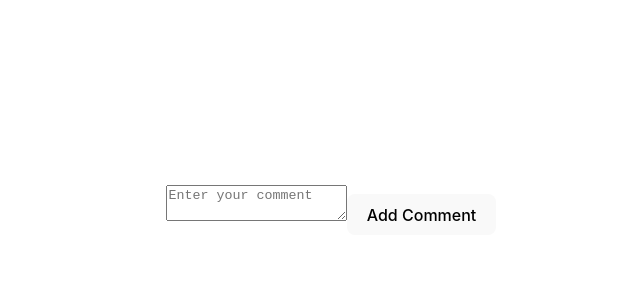
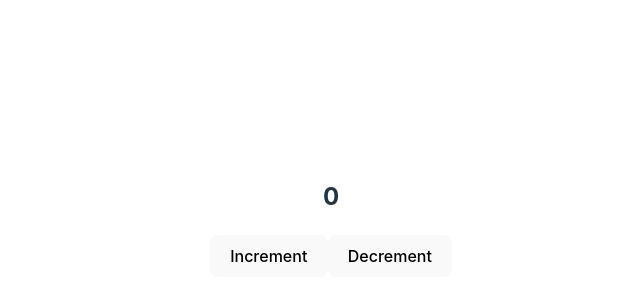
Before and after one commit to nikhil332002/ivoyant, a React (Vite) app: page / in a window 1280 px wide. Shown: the part 182-482 px from the top of the page, without its empty margins (309-949 px from the left). Built offline with nearby package versions, Linux system fonts and the light colour scheme.

Commit message:
counter-todo

```diff
--- a/src/App.tsx
+++ b/src/App.tsx
@@ -2,7 +2,7 @@
 import './App.css'
 import CommentForm from './Comment/CommentForm'
 import CommentList from './Comment/CommentList'
-// import Counter from './Counter/Counter'
+import Counter from './Counter/Counter'
 import Todo from './Todo/Todo'
 
 function App() {
@@ -10,10 +10,10 @@ function App() {
 
   return (
     <>
-      {/* <Counter/> */}
+      <Counter/>
       {/* <Todo/> */}
-      <CommentForm/>
-      <CommentList/>
+      {/* <CommentForm/>
+      <CommentList/> */}
     </>
   )
 }
--- a/src/Counter/CounterSlice.tsx
+++ b/src/Counter/CounterSlice.tsx
@@ -1,5 +1,4 @@
 import { createSlice } from "@reduxjs/toolkit";
-
 
 
 interface CounterState{
--- a/src/Todo/TodoSlice.tsx
+++ b/src/Todo/TodoSlice.tsx
@@ -28,7 +28,7 @@ const TodoSlice = createSlice({
         state.todos.push(newTodo);
        },
        removeTodo:(state,action:PayloadAction<number>)=>{
-        state.todos = state.todos.filter(todo=>todo.id!== action.payload);
+        state.todos = state.todos.filter(todo=>todo.id !== action.payload);
        },
        toggleTodo:(state,action:PayloadAction<number>)=>{
         const todo= state.todos.find(todo=>todo.id === action.payload);
--- a/src/main.tsx
+++ b/src/main.tsx
@@ -3,8 +3,8 @@ import { createRoot } from 'react-dom/client'
 import App from './App.tsx'
 import './index.css'
 import { Provider } from 'react-redux'
-// import { store } from './Counter/Store';
-import { store } from './Comment/store.ts'
+import { store } from './Counter/Store';
+// import { store } from './Comment/store.ts'
 
 createRoot(document.getElementById('root')!).render(
   // <StrictMode>
```
